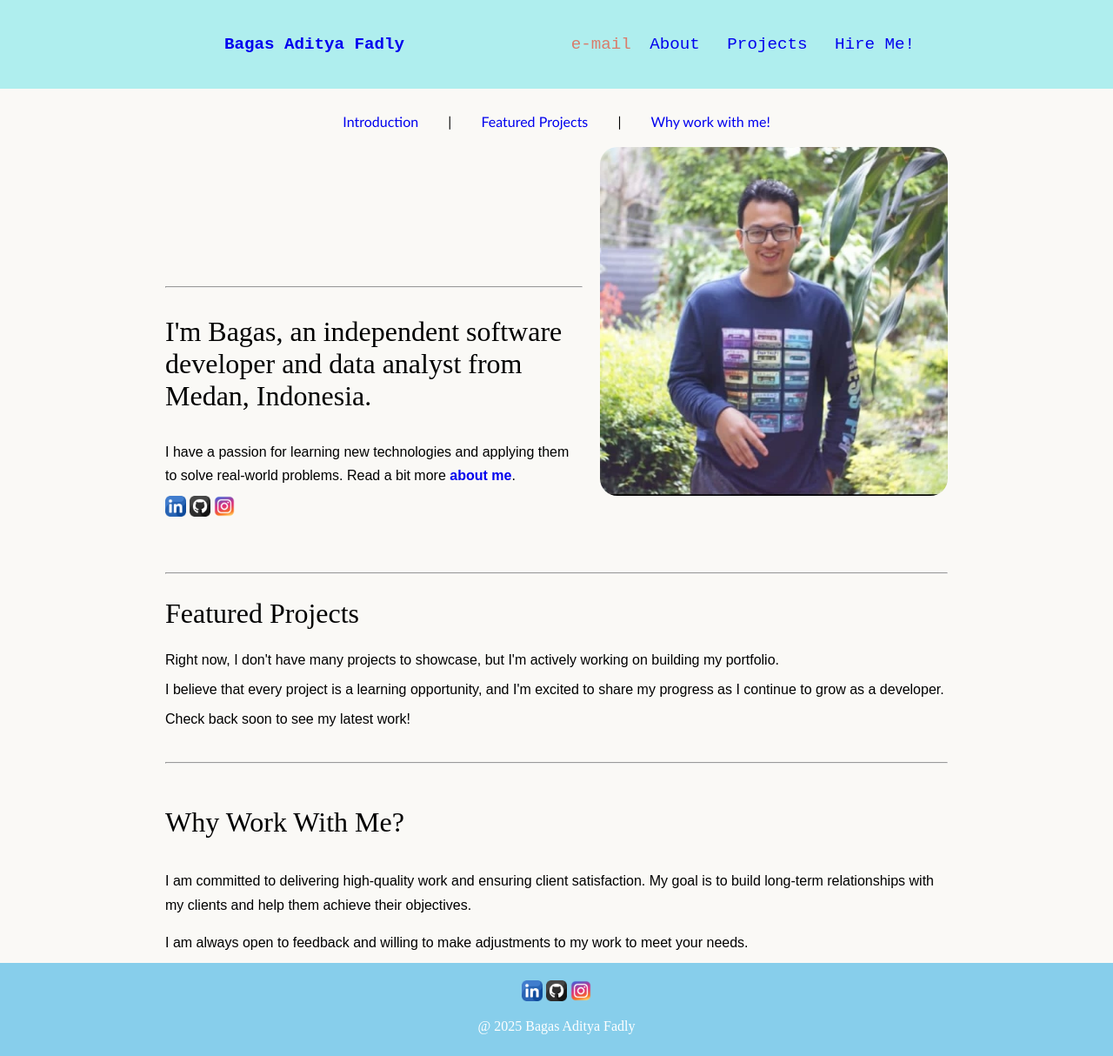
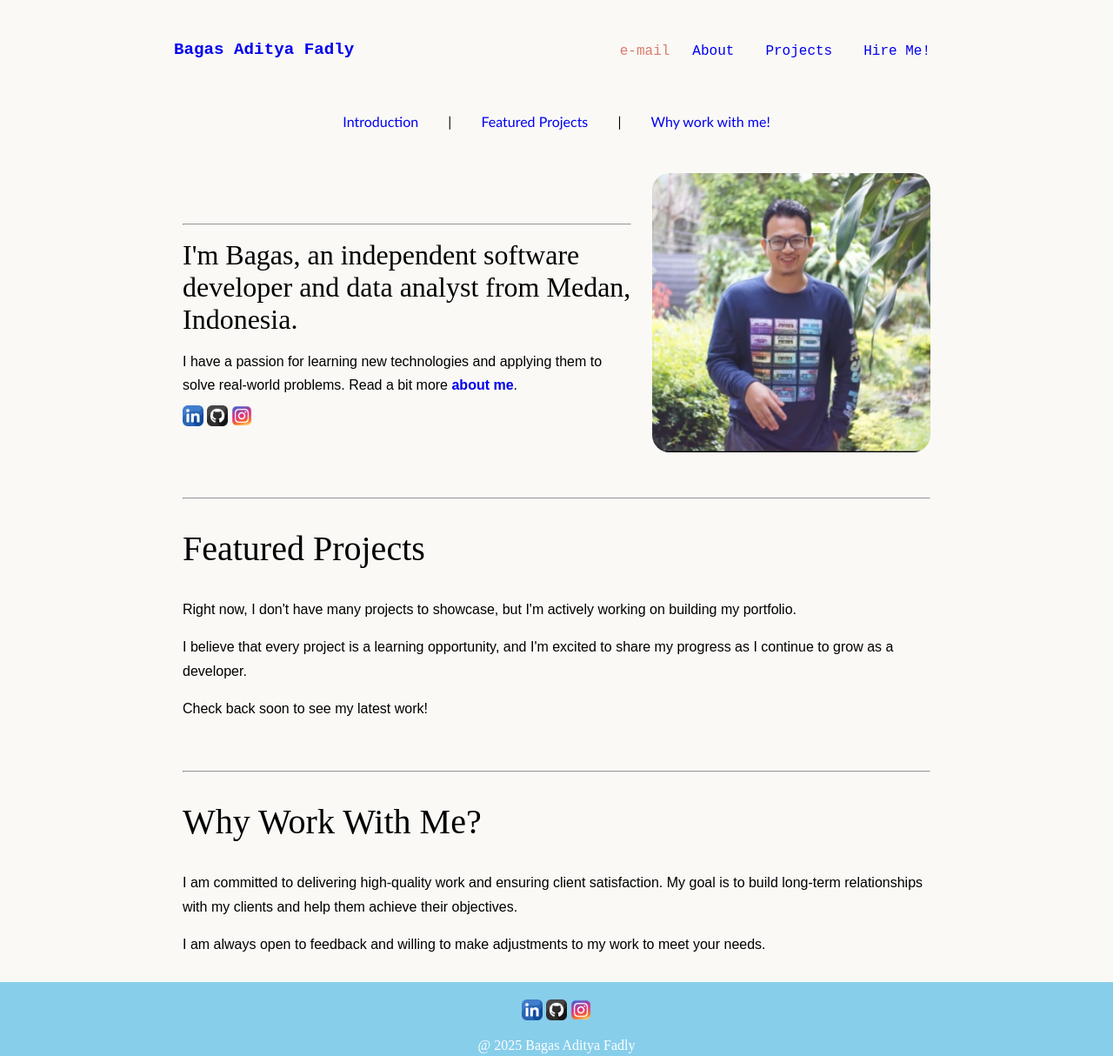
Before and after one commit to Revou-FSSE-Oct25/milestone-1-Thefastlearner-1, a plain HTML site: page index.html in a window 1280 px wide. Shown: the top 1214 px of the page at 87% size. Drawn offline with Linux system fonts and the light colour scheme.

Commit message:
resolve merge conflict

```diff
--- a/index.html
+++ b/index.html
@@ -3,19 +3,21 @@
 <head>
     <meta charset="UTF-8">
     <meta name="viewport" content="width=device-width, initial-scale=1.0">
-    <title>I'm Bagas Aditya Fadly, a Software Engineering from Indonesia</title>
+    <title>A Software Engineering from Indonesia</title>
 </head>
 
-<body style="margin: auto; margin: 0;color: black; background-color: #faf9f6; color: rgb(0, 0, 0); padding: 0;">
+<body style="box-sizing: border-box; margin: 0; padding: 0; width: 100%; margin: auto; background-color: #faf9f6; color: rgb(0, 0, 0); padding: 0;">
 
     <!-- HEADER -->
-    <header style="text-align: center; padding: 40px 20px;position: fixed;top: 0;left: 0;width: 100%;background-color: paleturquoise;z-index: 1000; font-size: larger;font-family: 'Courier New', Courier, monospace;">
-        <nav aria-labelledby="Main Navigation">
-            <a href="index.html" style=" text-decoration: none; font-weight: 600;">Bagas Aditya Fadly</a>
-            <a href="mailto:adityabagas23@gmail.com" style="margin-left: 180px; color:#d97c6b; text-decoration:none;">e-mail</a>
+    <header style="background-color: #faf9f6;padding: 10px;text-align: center;position: fixed;top: 0;left: 0;width: 100%;z-index: 1000; font-size: larger;font-family: 'Courier New', Courier, monospace;">
+        <nav aria-label="Main Navigation" style="max-width: 900px;margin: 0 auto; padding: 20px; display: flex; align-items: center; justify-content: space-between; flex-wrap: wrap;">
+            <a href="index.html" style=" text-decoration: none; font-weight: 600; margin-bottom: 4px;">Bagas Aditya Fadly</a>
+            <div style="padding: 20px; display: flex; align-items: center; gap: 16px; font-size: 16px; flex-wrap: wrap; justify-content: flex-end;">
+                <a href="mailto:adityabagas23@gmail.com" style="color:#d97c6b; text-decoration:none;">e-mail</a>
                 <a href="pages/about.html" style="text-align: right; margin:0 10px; text-decoration: none;">About</a>
                 <a href="pages/projects.html" style="margin:0 10px; text-decoration: none;">Projects</a>
                 <a href="pages/form.html" style="margin:0 10px; text-decoration: none;">Hire Me!</a>
+            </div>
         </nav>
     </header>
 
@@ -23,7 +25,7 @@
     <main style="padding-top: 130px; width: 900px; max-width: 100%; margin: auto;">
 
         <!-- SECTION NAVIGATION -->
-        <nav aria-labelledby="Section Navigation" style="margin-bottom: 40px;text-align: center;font-family:'Trebuchet MS', 'Lucida Sans Unicode', 'Lucida Grande', 'Lucida Sans', Arial, sans-serif; text-align: center; margin-bottom: 20px;">
+        <nav aria-label="Section Navigation" style="margin: 0 10px 30px;text-align: center;font-family:'Trebuchet MS', 'Lucida Sans Unicode', 'Lucida Grande', 'Lucida Sans', Arial, sans-serif; text-align: center; justify-content: center; flex-wrap: wrap; gap: 10px;">
             <a href="#introduction" style="margin: 0 20px; text-decoration: none;">Introduction</a>
             <span style="margin-right: 10px;margin-left: 10px;">|</span>
             <a href="#featured-projects" style="margin: 0 20px; text-decoration: none;">Featured Projects</a>
@@ -32,16 +34,13 @@
         </nav>
 
         <!-- INTRODUCTION -->
-        <figure style="float: right; margin: 0 0 0 20px;">
-            <img src="assets/bagas.jpg" alt="Bagas Aditya Fadly" style="width: 400px; border-radius: 20px; object-fit: fill;">
-        </figure>
-        <section id="introduction">
-        <article style="margin-top: 180px;">
+        <section id="introduction" style="scroll-margin-top: 120px; padding: 20px;display: flex; gap: 24px; align-items: flex-start; flex-wrap: wrap;">
+        <article style="margin-top: 50px; flex: 1 1 260px; min-width: none;">
             <hr>
-            <h1 style="font-size: xx-large;font-weight: lighter;font-family: 'Times New Roman', Times, serif;">
+            <h1 style="font-size: xx-large;font-weight: lighter;font-family: 'Times New Roman', Times, serif;margin: 16px 0 12px;">
                 I'm Bagas, an independent software developer and data analyst from Medan, Indonesia.
             </h1>
-            <p style="font-family: Arial, Helvetica, sans-serif; margin-bottom: 10px; line-height: 1.7; ">
+            <p style="font-family: Arial, Helvetica, sans-serif; margin-bottom: 10px; line-height: 1.7;">
                 I have a passion for learning new technologies and applying them to solve real-world problems. Read a bit more
                 <a href="pages/about.html" style="font-weight: bold; text-decoration: none;">about me</a>.</p>
                 <a href="https://www.linkedin.com/in/bagas-fadly" target="_blank" rel="noopener noreferrer">
@@ -51,31 +50,36 @@
                 <a href="https://www.instagram.com/bagas_42?igsh=bXFtaGdlbjN6YjAz&utm_source=qr" target="_blank" rel="noopener noreferrer">
                     <img src="logo/instagram.png" height="24" width="24" alt="instagram"></a>
         </article>
+
+        <figure style="flex: 0 1 280px; margin: 0;">
+            <img src="assets/bagas.jpg" alt="Bagas Aditya Fadly" style="max-width: 320px; border-radius: 20px; object-fit: fill;">
+        </figure>
         </section>
 
         <!-- FEATURED PROJECTS -->
-        <section id="featured-projects" style="margin-top: 60px; margin-bottom: 40px;">
-            <hr>
-            <h1 style="font-size: xx-large;font-weight: lighter;font-family: 'Times New Roman', Times, serif;">
+        <section id="featured-projects" style="scroll-margin-top: 120px; padding: 20px;">
+            <hr style="margin-bottom: 24px;">
+            <h1 style="font-size: 40px;font-weight: lighter;font-family: 'Times New Roman', Times, serif;">
                 Featured Projects
             </h1>
-            <p style="font-family: Arial, Helvetica, sans-serif; margin-bottom: 10px;">
+            <p style="font-family: Arial, Helvetica, sans-serif; margin-bottom: 10px; line-height: 1.7;">
                 Right now, I don't have many projects to showcase, but I'm actively working on building my portfolio.
             </p>
-            <p style="font-family: Arial, Helvetica, sans-serif; margin-bottom: 10px;">
+            <p style="font-family: Arial, Helvetica, sans-serif; margin-bottom: 10px; line-height: 1.7;">
                 I believe that every project is a learning opportunity, and I'm excited to share my progress as I continue to grow as a developer.
             </p>
-            <p style="font-family: Arial, Helvetica, sans-serif; margin-bottom: 10px;">
+            <p style="font-family: Arial, Helvetica, sans-serif; margin-bottom: 10px; line-height: 1.7;">
                 Check back soon to see my latest work!
             </p>
         </section>
-        <hr>
+
 
         <!-- WHY WORK WITH ME -->
-        <section id="why-work-with-me" style="margin-top: 40px; line-height: 1.7;">
-            <h1 style="font-size: xx-large;font-weight: lighter;font-family: 'Times New Roman', Times, serif;">Why Work With Me?</h1>
-            <p style="font-family: Arial, Helvetica, sans-serif; margin-bottom: 10px;">I am committed to delivering high-quality work and ensuring client satisfaction. My goal is to build long-term relationships with my clients and help them achieve their objectives.</p>
-            <p style="font-family: Arial, Helvetica, sans-serif; margin-bottom: 10px;">I am always open to feedback and willing to make adjustments to my work to meet your needs.</p>
+        <section id="why-work-with-me" style="scroll-margin-top: 120px; padding: 20px;">
+            <hr style="margin-bottom: 24px;">
+            <h1 style="font-size: 40px;font-weight: lighter;font-family: 'Times New Roman', Times, serif;">Why Work With Me?</h1>
+            <p style="font-family: Arial, Helvetica, sans-serif; margin-bottom: 10px; line-height: 1.7;">I am committed to delivering high-quality work and ensuring client satisfaction. My goal is to build long-term relationships with my clients and help them achieve their objectives.</p>
+            <p style="font-family: Arial, Helvetica, sans-serif; margin-bottom: 10px; line-height: 1.7;">I am always open to feedback and willing to make adjustments to my work to meet your needs.</p>
         </section>
 
     </main>
@@ -90,5 +94,6 @@
                 <img src="logo/instagram.png" height="24" width="24" alt="instagram"></a>
             <p>@ 2025 Bagas Aditya Fadly</p>
         </footer>
+
     </body>
 </html>
```
Lines whose indentation alone changed are shown as unchanged.
